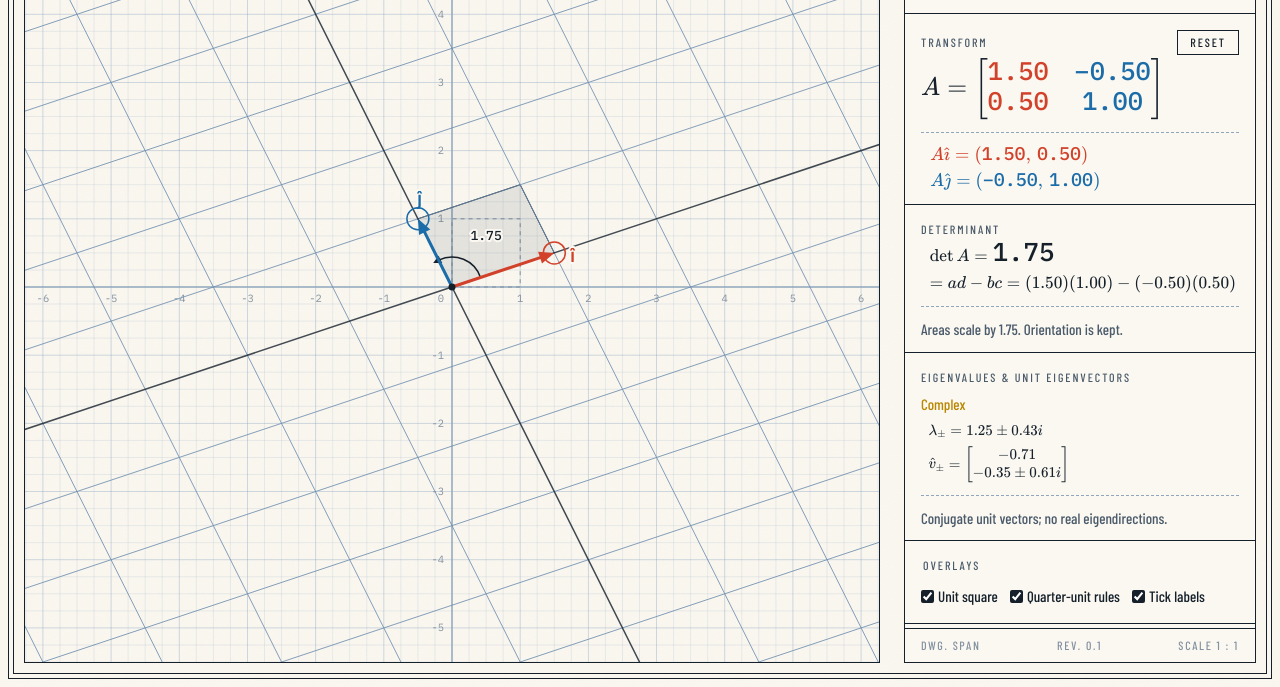
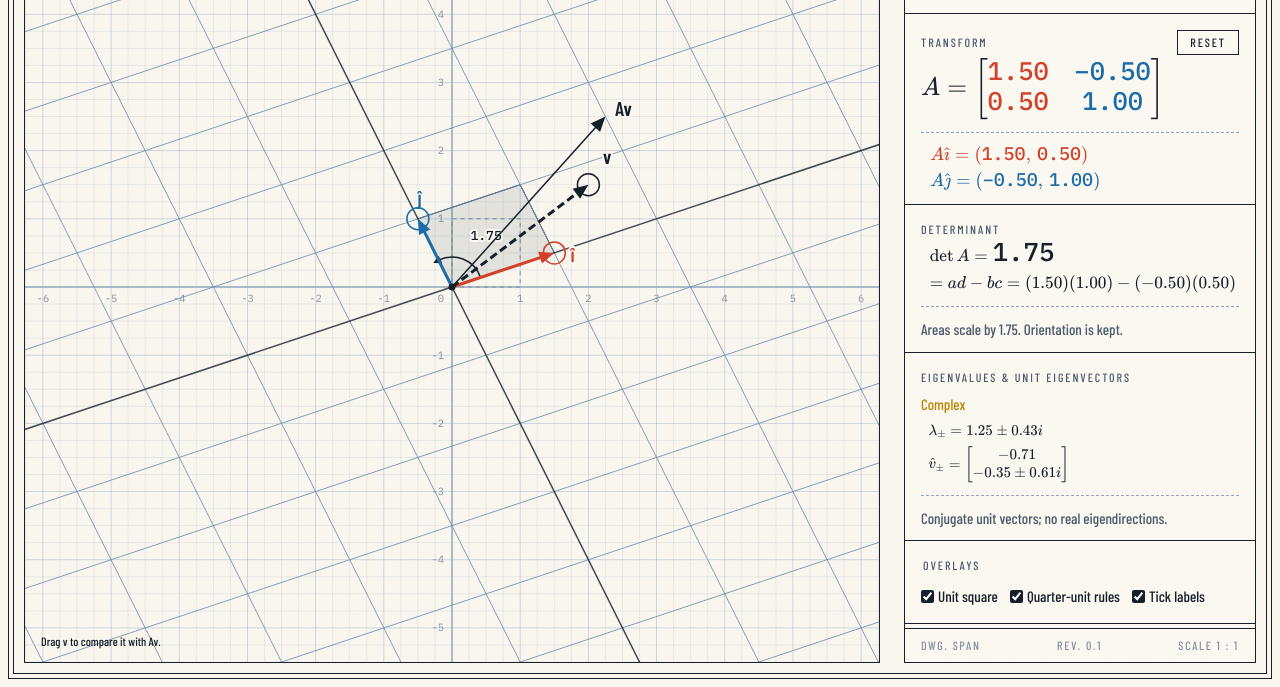
Before and after one commit to kur1ous/span, a website built with Vite: page index.html in a window 1280 px wide. Shown: the part 113-800 px from the top of the page. Built offline with nearby package versions, Linux system fonts and the light colour scheme.

Commit message:
add a draggable probe vector and highlight eigendirections

```diff
--- a/src/interact.ts
+++ b/src/interact.ts
@@ -1,4 +1,4 @@
-import { clampTo, getColumn, nudge, snap, withColumn, type Which } from './edit';
+import { clampTo, getColumn, nudge, snap, withColumn } from './edit';
 import type { Mat2, Vec2 } from './math/mat2';
 import type { Plane } from './plane';
 import { toWorld, worldBounds } from './view';
@@ -16,7 +16,7 @@ const ARROWS: Record<string, Vec2> = {
 };
 
 /**
- * Wire pointer drag and arrow-key nudging to the two handles. `onGrab` fires
+ * Wire pointer drag and arrow-key nudging to the vector handles. `onGrab` fires
  * when the user takes over, so any running animation can be cancelled.
  */
 export function bindHandles(
@@ -30,8 +30,10 @@ export function bindHandles(
     return [b.max[0] - MARGIN, b.max[1] - MARGIN];
   };
 
-  for (const which of ['i', 'j'] as Which[]) {
+  for (const which of ['i', 'j', 'v'] as const) {
     const handle = plane.handles[which];
+    const tipValue = () => which === 'v' ? plane.probe() : getColumn(get(), which);
+    const move = (v: Vec2) => which === 'v' ? plane.setProbe(v) : set(withColumn(get(), which, v));
     let offset: Vec2 | null = null;
     let pointerId: number | null = null;
 
@@ -49,7 +51,7 @@ export function bindHandles(
       handle.classList.add('is-dragging');
       // remember where inside the ring it was grabbed so the tip does not jump
       const p = pointerWorld(e);
-      const tip = getColumn(get(), which);
+      const tip = tipValue();
       offset = [tip[0] - p[0], tip[1] - p[1]];
       e.preventDefault();
     });
@@ -59,7 +61,7 @@ export function bindHandles(
       const p = pointerWorld(e);
       let v: Vec2 = [p[0] + offset[0], p[1] + offset[1]];
       if (!e.altKey) v = snap(v);
-      set(withColumn(get(), which, clampTo(v, limit())));
+      move(clampTo(v, limit()));
     });
 
     const release = (e: PointerEvent) => {
@@ -79,8 +81,8 @@ export function bindHandles(
       e.preventDefault();
       onGrab();
       const step = e.shiftKey ? COARSE_STEP : STEP;
-      const next = nudge(getColumn(get(), which), dir[0] * step, dir[1] * step);
-      set(withColumn(get(), which, clampTo(next, limit())));
+      const next = nudge(tipValue(), dir[0] * step, dir[1] * step);
+      move(clampTo(next, limit()));
     });
   }
 }
--- /dev/null
+++ b/src/math/probe.ts
@@ -0,0 +1,14 @@
+import { eigen, norm, type Mat2, type Vec2 } from './mat2';
+
+const ANGLE_TOLERANCE = Math.sin(2 * Math.PI / 180);
+
+export function nearEigendirection(m: Mat2, v: Vec2): boolean {
+  const length = norm(v);
+  if (length === 0 || !Number.isFinite(length)) return false;
+  const e = eigen(m);
+  if (e.kind === 'complex') return false;
+  if (e.kind === 'repeated' && !e.defective) return true;
+  const x = v[0] / length;
+  const y = v[1] / length;
+  return e.vectors.some(([ex, ey]) => Math.abs(x * ey - y * ex) <= ANGLE_TOLERANCE);
+}
--- a/src/plane.ts
+++ b/src/plane.ts
@@ -8,7 +8,8 @@
   gives focus, arrow-key handling and screen-reader labels for free.
 */
 
-import { columns, type Mat2, type Vec2 } from './math/mat2';
+import { apply, columns, type Mat2, type Vec2 } from './math/mat2';
+import { nearEigendirection } from './math/probe';
 import type { Which } from './edit';
 import { fmt } from './format';
 import { arrowGeometry, eigenLines, orientationArc, paperGrid, transformedGrid } from './geometry';
@@ -51,14 +52,16 @@ export interface OverlayState {
 
 export interface Plane {
   readonly svg: SVGSVGElement;
-  /** focusable grab rings sitting on the tip of each image vector */
-  readonly handles: Readonly<Record<Which, SVGGElement>>;
+  /** focusable grab rings on the basis images and probe vector */
+  readonly handles: Readonly<Record<Which | 'v', SVGGElement>>;
+  probe(): Vec2;
+  setProbe(v: Vec2): void;
   view(): View;
   render(m: Mat2): void;
   setOverlays(state: Readonly<OverlayState>): void;
 }
 
-function makeHandle(which: Which, parent: Element): SVGGElement {
+function makeHandle(which: Which | 'v', parent: Element): SVGGElement {
   const g = el('g', `handle handle-${which}`, parent, { tabindex: '0', role: 'application' });
   // the hit disc is invisible but wide, so fingers and shaky mice can still grab
   el('circle', 'hit', g, { r: '24' });
@@ -107,10 +110,25 @@ export function createPlane(host: HTMLElement): Plane {
   labelJ.textContent = 'ĵ';
   const origin = el('circle', 'origin', vecs, { r: '3.5' });
 
-  const handles = { i: makeHandle('i', svg), j: makeHandle('j', svg) };
+  const probeOverlay = el('g', 'probe-overlay', svg);
+  const shaftV = el('line', 'shaft probe-source', probeOverlay);
+  const shaftAv = el('line', 'shaft probe-image', probeOverlay);
+  const headV = el('polygon', 'probe-head', probeOverlay);
+  const headAv = el('polygon', 'probe-head', probeOverlay);
+  const labelV = el('text', 'vec-label probe-label probe-label-source', probeOverlay);
+  const labelAv = el('text', 'vec-label probe-label', probeOverlay);
+  labelV.textContent = 'v';
+  labelAv.textContent = 'Av';
+  const probeNote = document.createElement('p');
+  probeNote.className = 'probe-note';
+  probeNote.setAttribute('role', 'status');
+  host.appendChild(probeNote);
+
+  const handles = { i: makeHandle('i', svg), j: makeHandle('j', svg), v: makeHandle('v', svg) };
 
   let view = makeView(host.clientWidth || 1, host.clientHeight || 1);
   let current: Mat2 = { a: 1, b: 0, c: 0, d: 1 };
+  let probe: Vec2 = [2, 1.5];
 
   /** Everything that depends only on the frame size: the static paper. */
   function drawPaper() {
@@ -175,6 +193,24 @@ export function createPlane(host: HTMLElement): Plane {
 
     drawDeterminant(m, ti, tj);
     drawEigenlines(m);
+    drawProbe(m);
+  }
+
+  function drawProbe(m: Mat2) {
+    const image = apply(m, probe);
+    const tip = toScreen(view, probe);
+    drawArrow(shaftV, headV, labelV, tip);
+    drawArrow(shaftAv, headAv, labelAv, toScreen(view, image));
+    handles.v.setAttribute('transform', `translate(${f(tip[0])} ${f(tip[1])})`);
+    handles.v.setAttribute('aria-label',
+      `Probe v, at ${fmt(probe[0])}, ${fmt(probe[1])}. Image Av, at ${fmt(image[0])}, ${fmt(image[1])}. Arrow keys move v, shift for larger steps.`);
+    const aligned = nearEigendirection(m, probe);
+    probeOverlay.classList.toggle('is-aligned', aligned);
+    handles.v.classList.toggle('is-aligned', aligned);
+    const note = probe[0] === 0 && probe[1] === 0 ? 'v = 0 has no direction.'
+      : aligned ? 'Near an eigendirection: stays on its line.' : 'Drag v to compare it with Av.';
+    const text = image[0] === 0 && image[1] === 0 ? `${note} Av = 0.` : note;
+    if (probeNote.textContent !== text) probeNote.textContent = text;
   }
 
   function drawEigenlines(m: Mat2) {
@@ -235,6 +271,11 @@ export function createPlane(host: HTMLElement): Plane {
   return {
     svg,
     handles,
+    probe: () => probe,
+    setProbe(v) {
+      probe = v;
+      drawProbe(current);
+    },
     view: () => view,
     render(m) {
       current = m;
--- a/src/style.css
+++ b/src/style.css
@@ -302,6 +302,26 @@ body::before {
 .handle-i .ring { stroke: var(--i-hat); }
 .handle-j .ring { stroke: var(--j-hat); }
 
+.probe-overlay { color: var(--ink); pointer-events: none; }
+.probe-overlay.is-aligned { color: var(--eigen); }
+.probe-source { stroke: currentColor; stroke-dasharray: var(--eigen-dash); }
+.probe-image { stroke: currentColor; stroke-width: var(--w-rule); }
+.probe-head, .probe-label { fill: currentColor; }
+.probe-label-source { transform: translateY(calc(-1 * var(--s-5))); }
+.handle-v .ring { stroke: var(--ink); }
+.handle-v.is-aligned .ring { stroke: var(--eigen); }
+
+.probe-note {
+  position: absolute;
+  bottom: var(--s-2);
+  left: var(--s-2);
+  right: var(--s-2);
+  margin: 0;
+  padding: var(--s-1) var(--s-2);
+  font-size: var(--t-label);
+  pointer-events: none;
+}
+
 .handle:hover .ring,
 .handle.is-dragging .ring {
   fill-opacity: 0.3;
```
Also changed, not shown: src/interact.test.ts (+36 -4 lines), src/math/probe.test.ts (added, +48 -0 lines).
